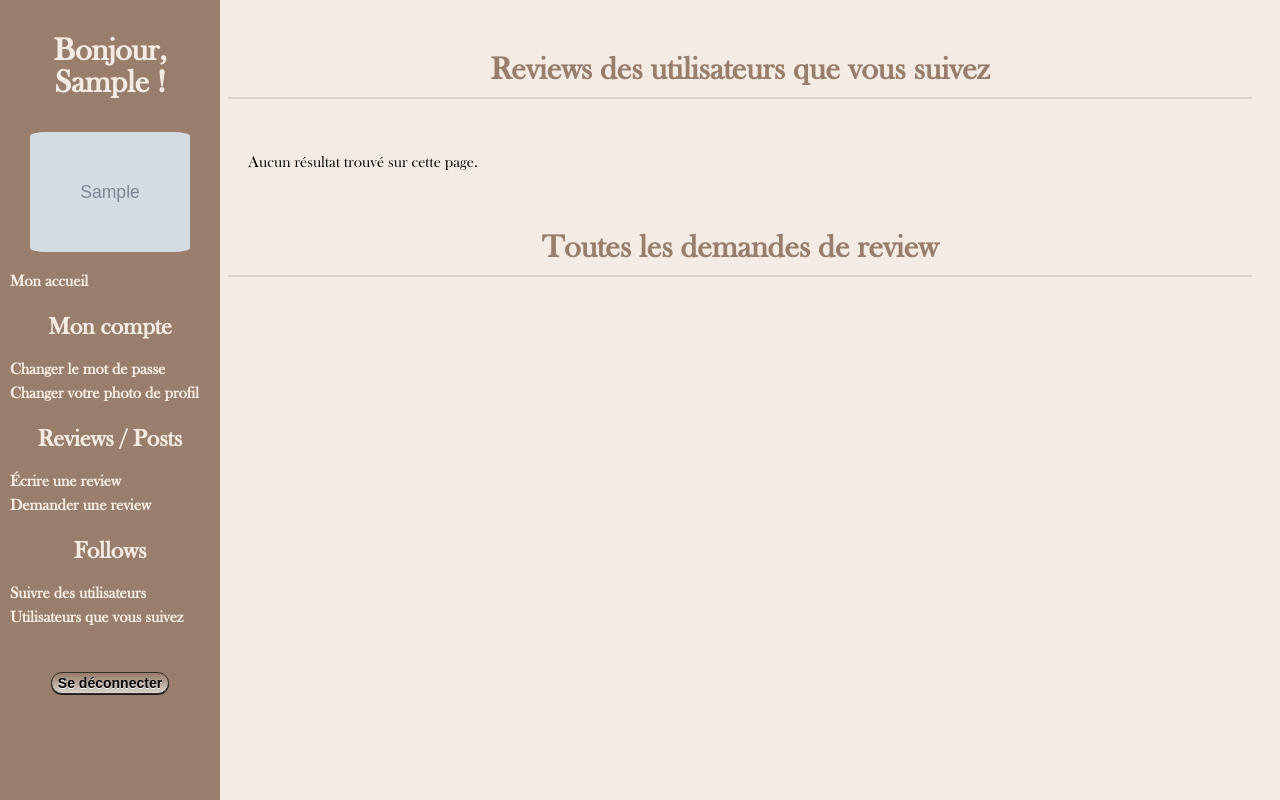
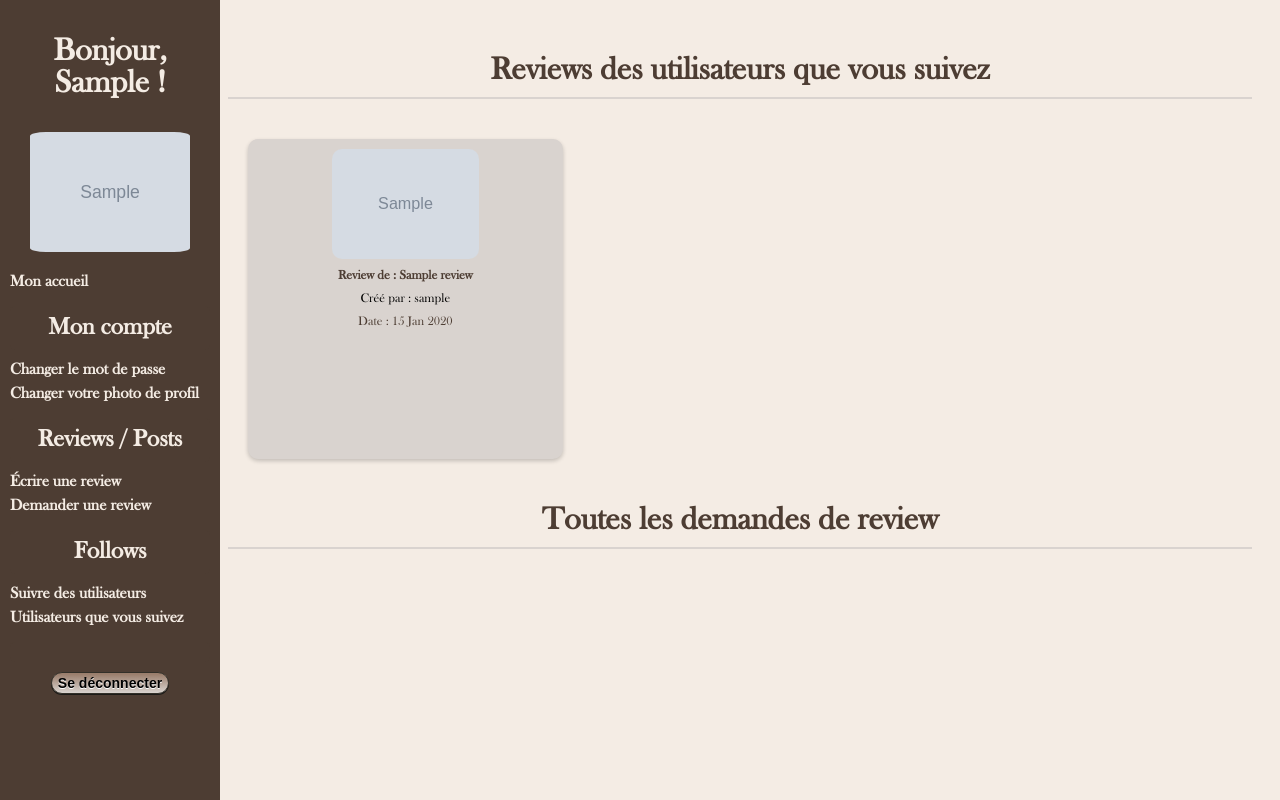
Before and after one commit to marillierpeg/Openclassrooms_Projet-9, a Django app: page /home/ in a window 1280 px wide. Run offline with Django 5.2, Linux system fonts and the light colour scheme; a user stored in the database is signed in; tables that the repository leaves empty hold one stand-in row (values such as "Sample post"); grey boxes marked "Sample" are stand-in pictures.

Commit message:
css more contrast

```diff
--- a/LITRevu/reviews/templates/reviews/home.html
+++ b/LITRevu/reviews/templates/reviews/home.html
@@ -4,8 +4,7 @@
 
 <h2 class="reviews-title">Reviews des utilisateurs que vous suivez</h2>
 <div class="reviews">
-
-  {% for review in page_obj %}
+  {% for review in review_page_obj %}
   <div class="review">
     <a href="{% url 'view_review' review.id %}">
       <img src="{{ review.photo.url }}">
@@ -16,27 +15,27 @@
   </div>
   {% endfor %}
 
-  {% if page_obj.has_other_pages %}
+  {% if review_page_obj.has_other_pages %}
     <span class="pagination">
-      {% if page_obj.has_previous %}
-        <a href="?page=1">Première page</a>
-        <a href="{% url 'home' %}?page={{ page_obj.previous_page_number }}">Précédente</a>
+      {% if review_page_obj.has_previous %}
+        <a href="?review_page=1">Première page</a>
+        <a href="?review_page={{ review_page_obj.previous_page_number }}">Précédente</a>
       {% endif %}
-      <span>Page {{ page_obj.number }} sur {{ page_obj.paginator.num_pages }}</span>
-      {% if page_obj.has_next %}
-        <a href="{% url 'home' %}?page={{ page_obj.next_page_number }}">Suivante</a>
-        <a href="{% url 'home' %}?page={{ page_obj.paginator.num_pages }}">Dernière page</a>
+      <span>Page {{ review_page_obj.number }} sur {{ review_page_obj.paginator.num_pages }}</span>
+      {% if review_page_obj.has_next %}
+        <a href="?review_page={{ review_page_obj.next_page_number }}">Suivante</a>
+        <a href="?review_page={{ review_page_obj.paginator.num_pages }}">Dernière page</a>
       {% endif %}
     </span>
   {% endif %}
-  {% if not page_obj %}
+  {% if not review_page_obj %}
     <p class="no-results">Aucun résultat trouvé sur cette page.</p>
   {% endif %}
 </div>
 
 <h2 class="posts-title">Toutes les demandes de review</h2>
 <ul class="posts">
-  {% for post in posts %}
+  {% for post in post_page_obj %}
     <li class="post">
       <a href="{% url 'view_post' post.id %}">
         <h4>Demande de review pour : {{ post.title }}</h4>
@@ -44,6 +43,20 @@
       <p>Demande créée par : {{ post.author }}</p>
     </li>
   {% endfor %}
-  </ul>
+</ul>
+
+{% if post_page_obj.has_other_pages %}
+  <span class="pagination">
+    {% if post_page_obj.has_previous %}
+      <a href="?post_page=1">Première page</a>
+      <a href="?post_page={{ post_page_obj.previous_page_number }}">Précédente</a>
+    {% endif %}
+    <span>Page {{ post_page_obj.number }} sur {{ post_page_obj.paginator.num_pages }}</span>
+    {% if post_page_obj.has_next %}
+      <a href="?post_page={{ post_page_obj.next_page_number }}">Suivante</a>
+      <a href="?post_page={{ post_page_obj.paginator.num_pages }}">Dernière page</a>
+    {% endif %}
+  </span>
+{% endif %}
 
 {% endblock content %}
--- a/LITRevu/reviews/views.py
+++ b/LITRevu/reviews/views.py
@@ -256,7 +256,7 @@ class ViewHome(LoginRequiredMixin, View):
 
         # Pagination pour les reviews
         review_paginator = Paginator(reviews, 6)
-        review_page_number = request.GET.get("page")
+        review_page_number = request.GET.get("review_page")
         review_page_obj = review_paginator.get_page(review_page_number)
 
         # Pagination pour les posts
--- a/LITRevu/static/style.css
+++ b/LITRevu/static/style.css
@@ -8,7 +8,7 @@
 :root {
     --cream_color: #f4ece4;
     --medium_color: #d9d3cf;
-    --brown_color: #9a7e6c;
+    --brown_color: #4d3d33;
     --font_general: "BASKVILL";
 }
 
@@ -110,7 +110,7 @@ h2 {
 
 .review .review-date {
     font-size: 0.8em;
-    color: #6f5e52;
+    color: var(--brown_color);
 }
 
 .review-detail {
@@ -277,7 +277,7 @@ h2 {
     max-width: 600px; /* Limite la largeur maximale à 600px */
     margin: 0 auto; /* Centre horizontalement */
     margin-left: calc(10% + 250px); /* Décale pour centrer par rapport à la section principale */
-    background-color: rgba(154, 126, 108, 0.8); /* Fond légèrement transparent */
+    background-color: var(--brown_color);
     color: white;
     text-align: center;
     padding: 15px;
@@ -309,6 +309,5 @@ h2 {
 }
 
 .messages .error {
-    background-color: #451503;
     font-size: x-large;
 }
```
Also changed, not shown: LITRevu/medias/books_covers/cafe_chaud_BDCVNhH.jpg (added).
